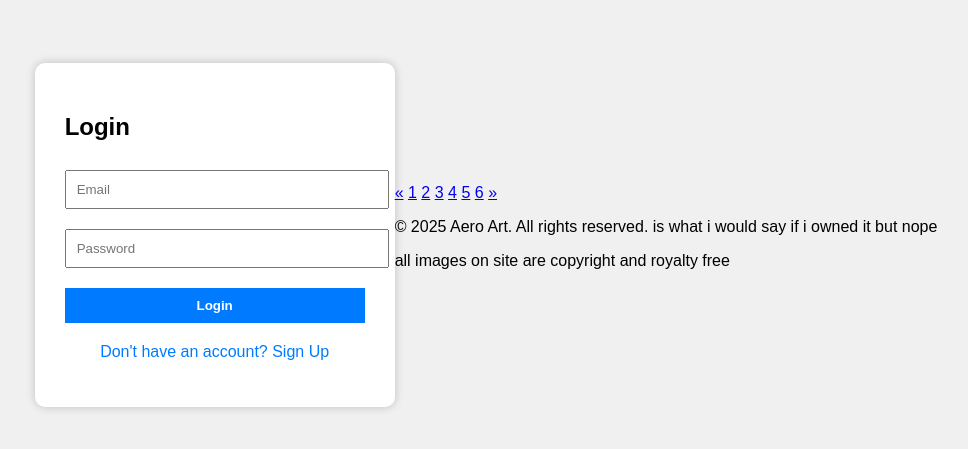
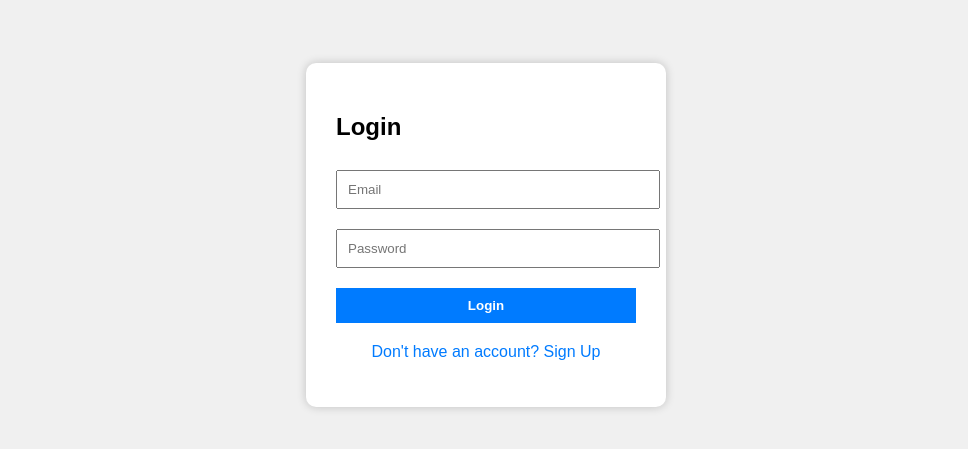
Before and after one commit to jstreetithink/Jude-Street-HTML-CSS-JAVA-Assesment-2025, a plain HTML site: page loginpage.html in a window 1280 px wide. Shown: the part 173-622 px from the top of the page, without its empty margins (154-1122 px from the left). Drawn offline with Linux system fonts and the light colour scheme; no server answers.

Commit message:
initial commit

```diff
--- a/loginpage.html
+++ b/loginpage.html
@@ -190,19 +190,5 @@ document.addEventListener("DOMContentLoaded", function() {
   }
 });
 </script>
-<footer class="site-footer">
-  <div class="pagebuttons">
-  <a href="#">&laquo;</a>
-  <a href="#">1</a>
-  <a href="#">2</a>
-  <a href="#">3</a>
-  <a href="#">4</a>
-  <a href="#">5</a>
-  <a href="#">6</a>
-  <a href="#">&raquo;</a>
-</div>
-  <p>&copy; 2025 Aero Art. All rights reserved. is what i would say if i owned it but nope</p>
-  <p> all images on site are copyright and royalty free</p>
-</footer>
 </body>
 </html>
```
